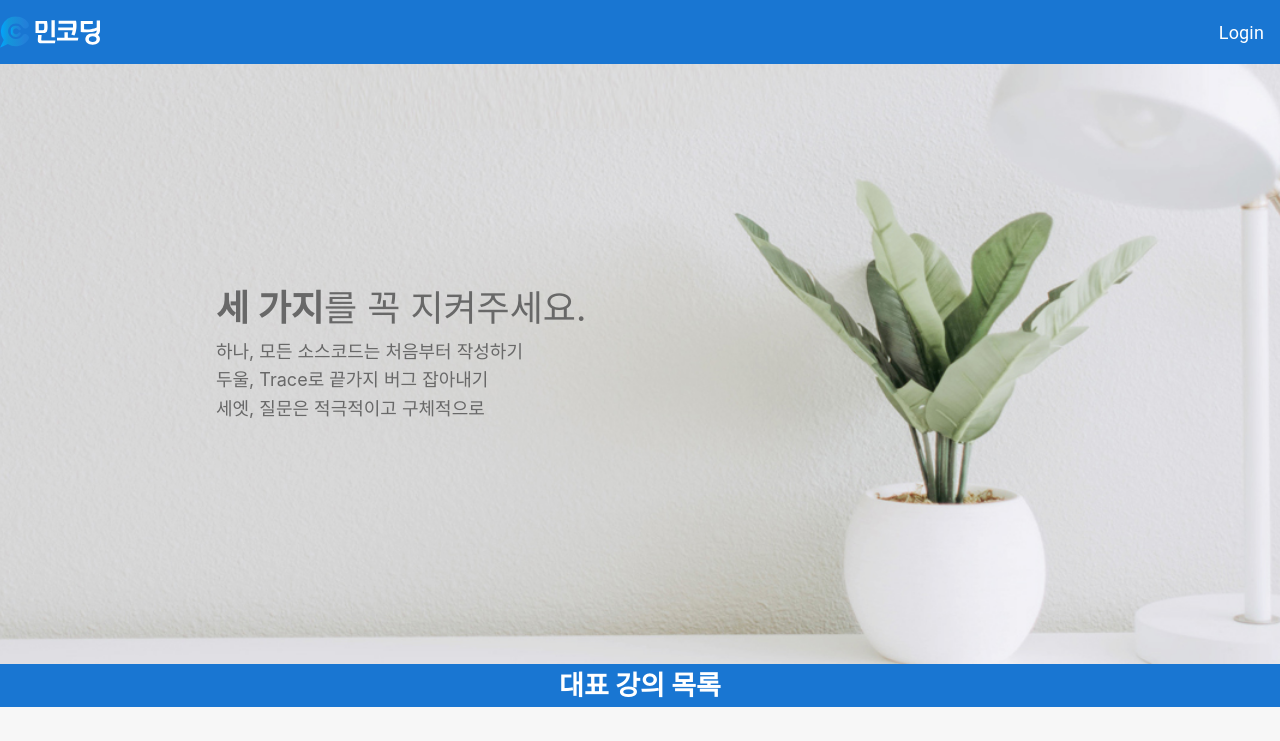
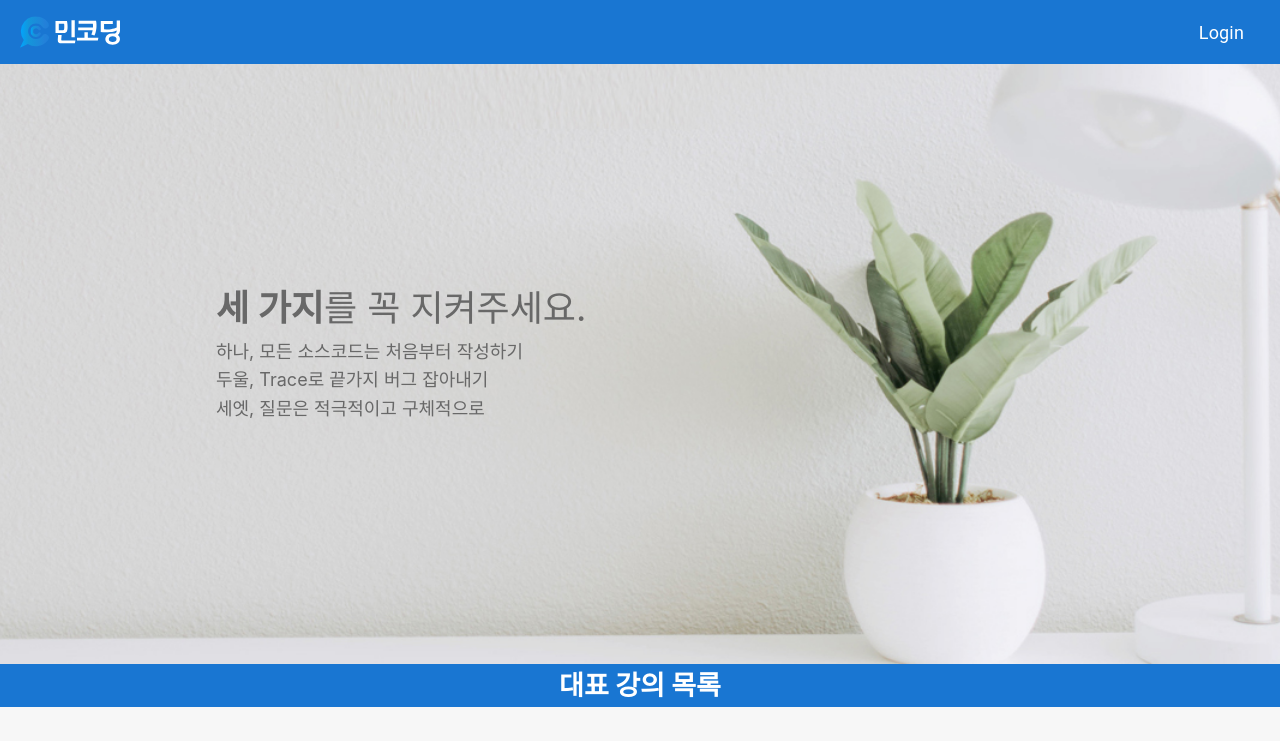
Before and after one commit to mincoding-main/lecture_streaming_system_front, a Next.js app: page / in a window 1280 px wide. Shown: the top 741 px of the page. Built offline with nearby package versions, Linux system fonts and the light colour scheme.

Commit message:
header layout

```diff
--- a/components/header.js
+++ b/components/header.js
@@ -131,11 +131,13 @@ export default function Header() {
         <>
             <AppBar position="static">
                 <Toolbar disableGutters>
-                    <Link href="/" >
-                        <Image src="/logo_w.svg" alt="LOGO" width={100} height={32} href="/" />
-                    </Link>
+                    <Box sx={{ marginLeft: '20px' }}>
+                        <Link href="/">
+                            <Image src="/logo_w.svg" alt="LOGO" width={100} height={32} href="/" />
+                        </Link>
+                    </Box>
 
-                    <Box sx={{ marginLeft: 'auto' }}>
+                    <Box sx={{ marginRight: '20px', marginLeft: 'auto' }}>
                         {loggedIn ? (
                             <MenuItem onClick={handleOpenUserMenu}>
                                 <Typography textAlign="center">My Info</Typography>
```
